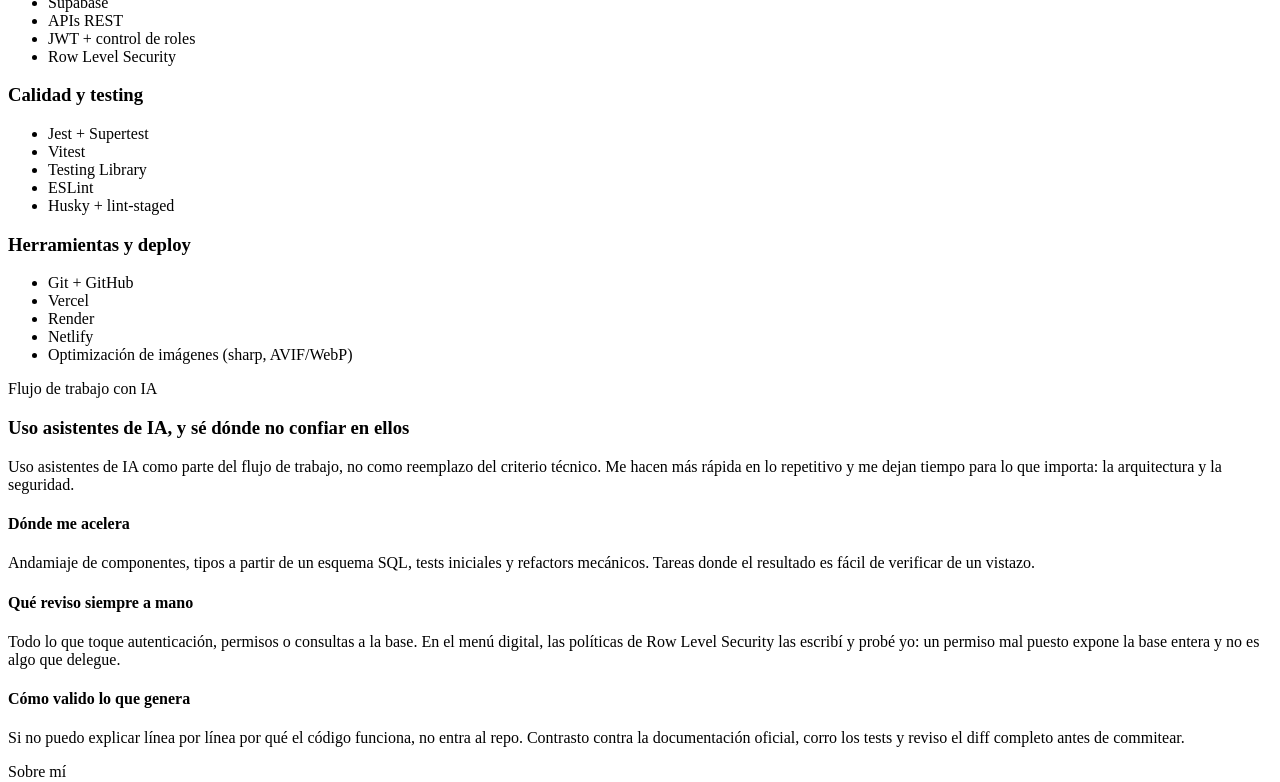
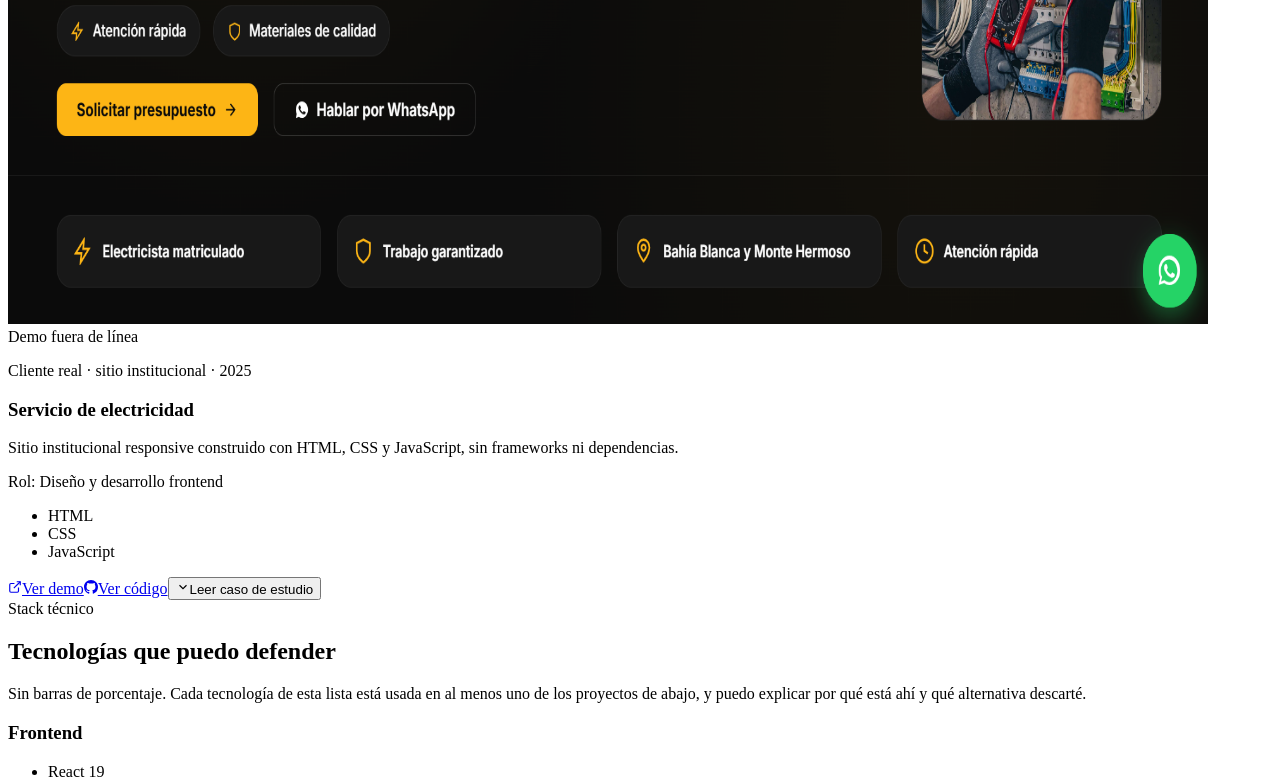
Before and after one commit to belenburgos20/portfolio-web, a React (Vite) app: page / in a window 1280 px wide. Shown: the part 5409-6191 px from the top of the page. Built offline with nearby package versions, Linux system fonts and the light colour scheme.

Commit message:
agrego proyecto

```diff
--- a/src/data/portfolio.ts
+++ b/src/data/portfolio.ts
@@ -362,6 +362,38 @@
         "Es el proyecto más simple del portfolio y lo dejo a propósito: muestra que puedo escribir CSS desde cero y que elijo la herramienta según el problema. Está pendiente volver a desplegarlo.",
     },
   },
+  {
+    id: "Servicio de electricidad",
+    title: "Servicio de electricidad",
+    subtitle: "Cliente real · sitio institucional",
+    year: "2025",
+    role: "Diseño y desarrollo frontend",
+    status: "offline",
+    summary:
+      "Sitio institucional responsive construido con HTML, CSS y JavaScript, sin frameworks ni dependencias.",
+    preview: "/previews/brosbe-electricidad.png",
+    stack: ["HTML", "CSS", "JavaScript"],
+    links: {
+      code: "https://github.com/belenburgos20/proyecto-brosbe",
+      demo: "https://brosbe.vercel.app/",
+    },
+    featured: false,
+    caseStudy: {
+      problem:
+        "Un sitio de presentación para un negocio que no tenía presencia web. El requisito real era que cargara rápido y se viera bien en el celular, que es desde donde llega casi todo el tráfico.",
+      stackRationale:
+        "HTML, CSS y JavaScript sin frameworks, a propósito. Para un sitio de pocas páginas y contenido estático, montar React implica enviar un runtime que no aporta nada: el usuario descargaría más para ver lo mismo. Saber cuándo no usar una herramienta también es parte de elegir el stack.",
+      challenges: [
+        {
+          title: "Diseño responsive sin librerías de CSS",
+          detail:
+            "Resolví la maquetación con Flexbox y Grid y unidades relativas, partiendo del layout de celular y ampliando hacia escritorio. Sin Bootstrap ni Tailwind, lo que me obligó a entender el modelo de caja y los puntos de quiebre en vez de copiar clases.",
+        },
+      ],
+      outcome:
+        "Es el proyecto más simple del portfolio y lo dejo a propósito: muestra que puedo escribir CSS desde cero y que elijo la herramienta según el problema. Está pendiente volver a desplegarlo.",
+    },
+  },
 ];
 
 export const education = [
```
Also changed, not shown: public/previews/brosbe-electricidad.png (added).
